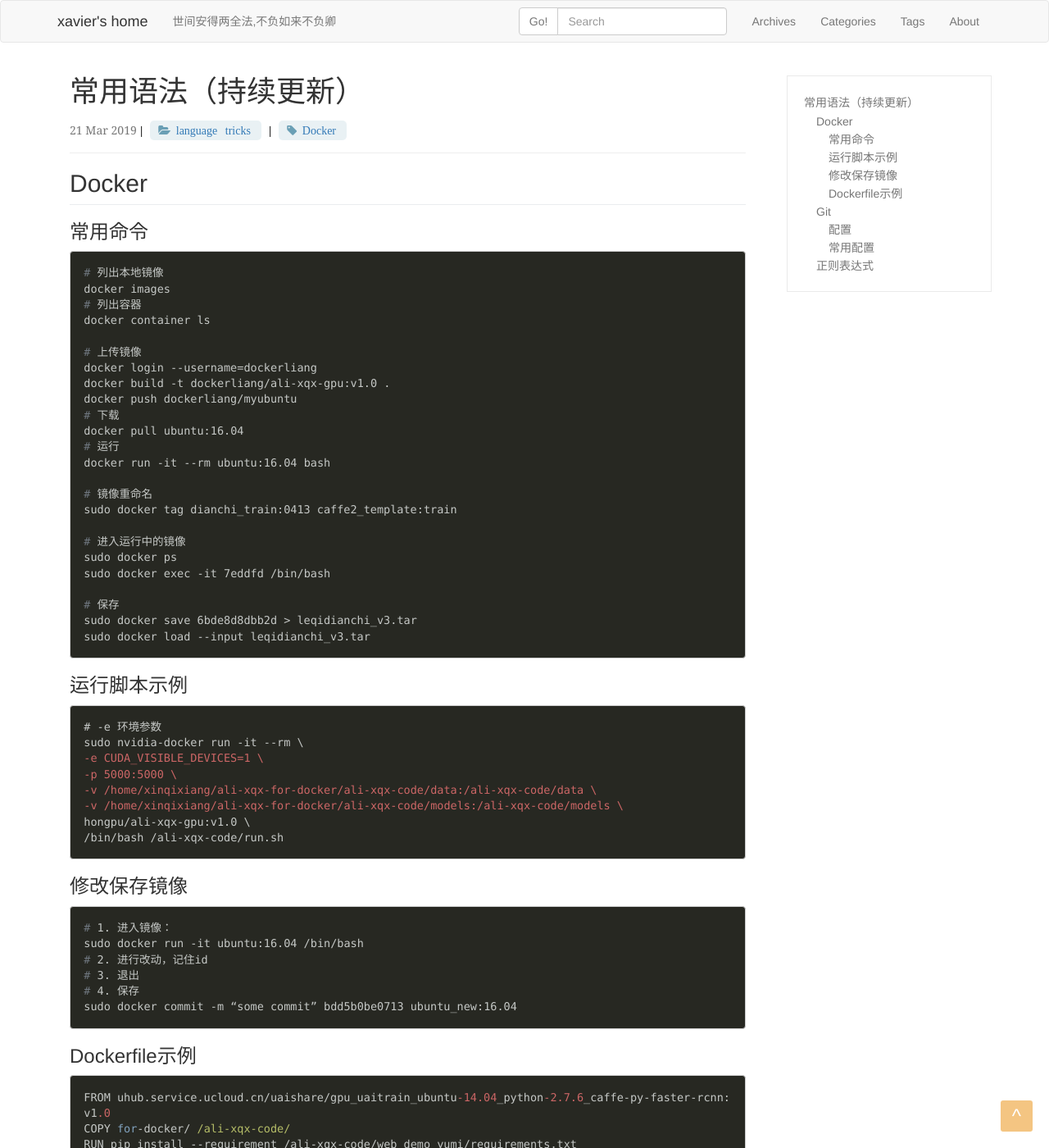
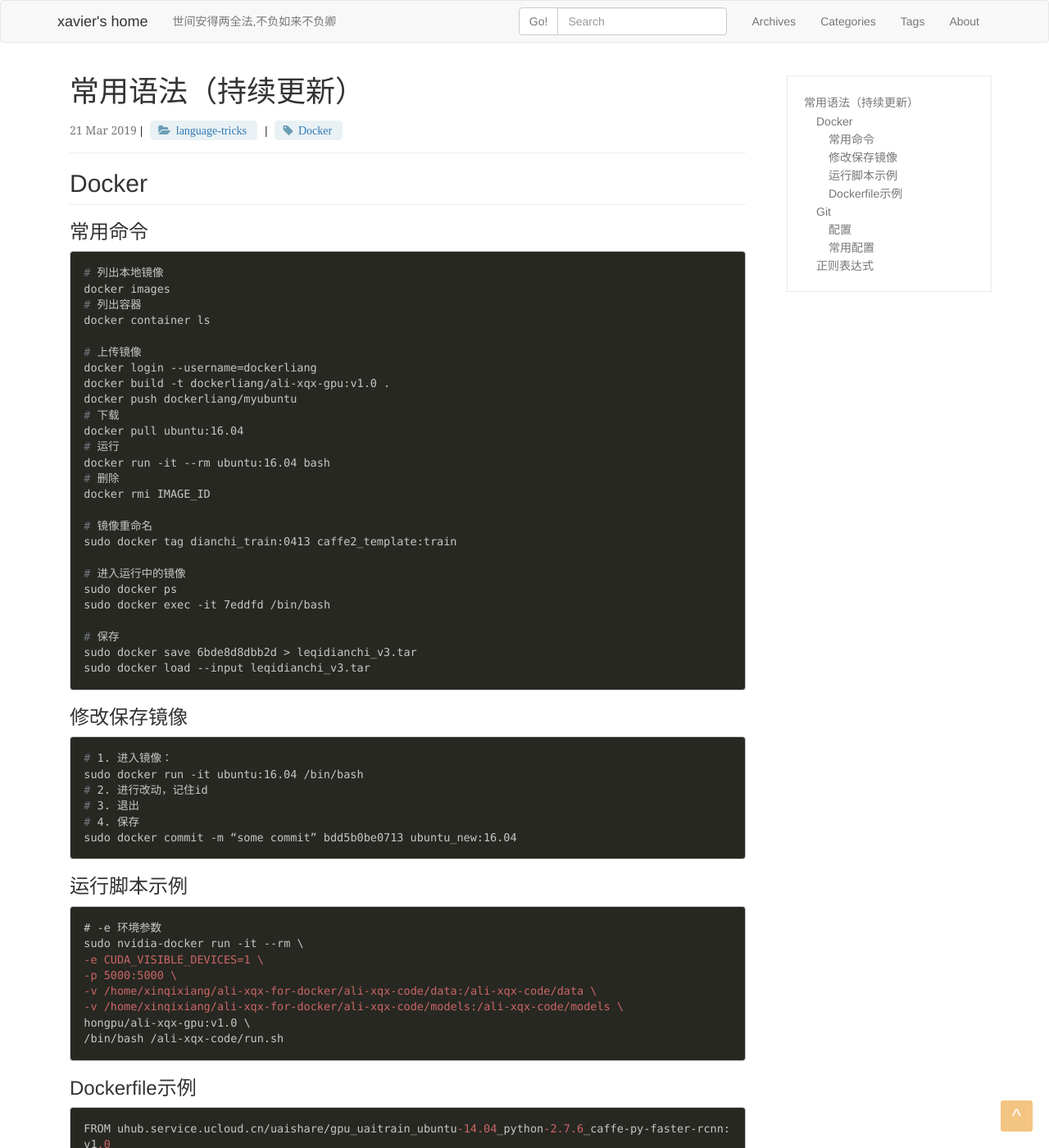
Before and after one commit to liangxw1990/jekyllBlog, a Jekyll site: the page built from _posts/2019-03-21-common_language_tricks.md, in a window 1280 px wide and 1400 px high. Shown: the whole window at 82% size. Built offline with Jekyll 4.4.1, drawn with Linux system fonts in a browser that asks for light colours; comment, search, counter and statistics services are not loaded.

Commit message:
Update 2019-03-21-common_language_tricks.md

````diff
--- a/_posts/2019-03-21-common_language_tricks.md
+++ b/_posts/2019-03-21-common_language_tricks.md
@@ -2,7 +2,7 @@
 layout: post
 title: 常用语法（持续更新）
 date: 2019-03-21
-categories: language tricks
+categories: language-tricks
 tags: Docker
 ---
 
@@ -11,7 +11,7 @@ tags: Docker
 
 ### 常用命令
 
-```python
+```bash
 # 列出本地镜像
 docker images
 # 列出容器
@@ -25,6 +25,8 @@ docker push dockerliang/myubuntu
 docker pull ubuntu:16.04
 # 运行
 docker run -it --rm ubuntu:16.04 bash
+# 删除
+docker rmi IMAGE_ID
 
 # 镜像重命名
 sudo docker tag dianchi_train:0413 caffe2_template:train
@@ -38,6 +40,19 @@ sudo docker save 6bde8d8dbb2d > leqidianchi_v3.tar
 sudo docker load --input leqidianchi_v3.tar
 ```
 
+<!-- more -->
+
+### 修改保存镜像
+
+```bash
+# 1. 进入镜像：
+sudo docker run -it ubuntu:16.04 /bin/bash
+# 2. 进行改动，记住id
+# 3. 退出
+# 4. 保存
+sudo docker commit -m “some commit” bdd5b0be0713 ubuntu_new:16.04
+```
+
 ### 运行脚本示例
 
 ```python
@@ -49,17 +64,6 @@ sudo nvidia-docker run -it --rm \
 -v /home/xinqixiang/ali-xqx-for-docker/ali-xqx-code/models:/ali-xqx-code/models \
 hongpu/ali-xqx-gpu:v1.0 \
 /bin/bash /ali-xqx-code/run.sh
-```
-
-### 修改保存镜像
-
-```python
-# 1. 进入镜像：
-sudo docker run -it ubuntu:16.04 /bin/bash
-# 2. 进行改动，记住id
-# 3. 退出
-# 4. 保存
-sudo docker commit -m “some commit” bdd5b0be0713 ubuntu_new:16.04
 ```
 
 ### Dockerfile示例
````
